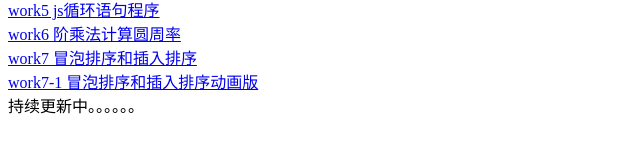
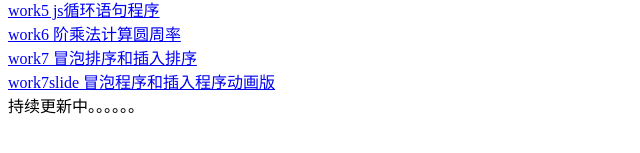
Before and after one commit to CA12C21/jswork, a plain HTML site: page index.html in a window 1280 px wide. Shown: the part 171-324 px from the top of the page, without its empty margins (0-640 px from the left). Drawn offline with Linux system fonts and the light colour scheme.

Commit message:
work7slide

```diff
--- a/index.html
+++ b/index.html
@@ -13,7 +13,7 @@
 	<a href='work5/index.html'>work5 js循环语句程序</a><br>
 	<a href="work6/index.html">work6 阶乘法计算圆周率</a></br>
 	<a href="work7/index.html">work7 冒泡排序和插入排序</a></br>
-	<a href="work7-1/index.html">work7-1 冒泡排序和插入排序动画版</a></br>
+	<a href='work7slide/index.html'>work7slide 冒泡程序和插入程序动画版</a></br>
 	持续更新中。。。。。。
 		 </body>
 </html>
```
Also changed, not shown: work7slide/index.html (+1 -1 lines).
